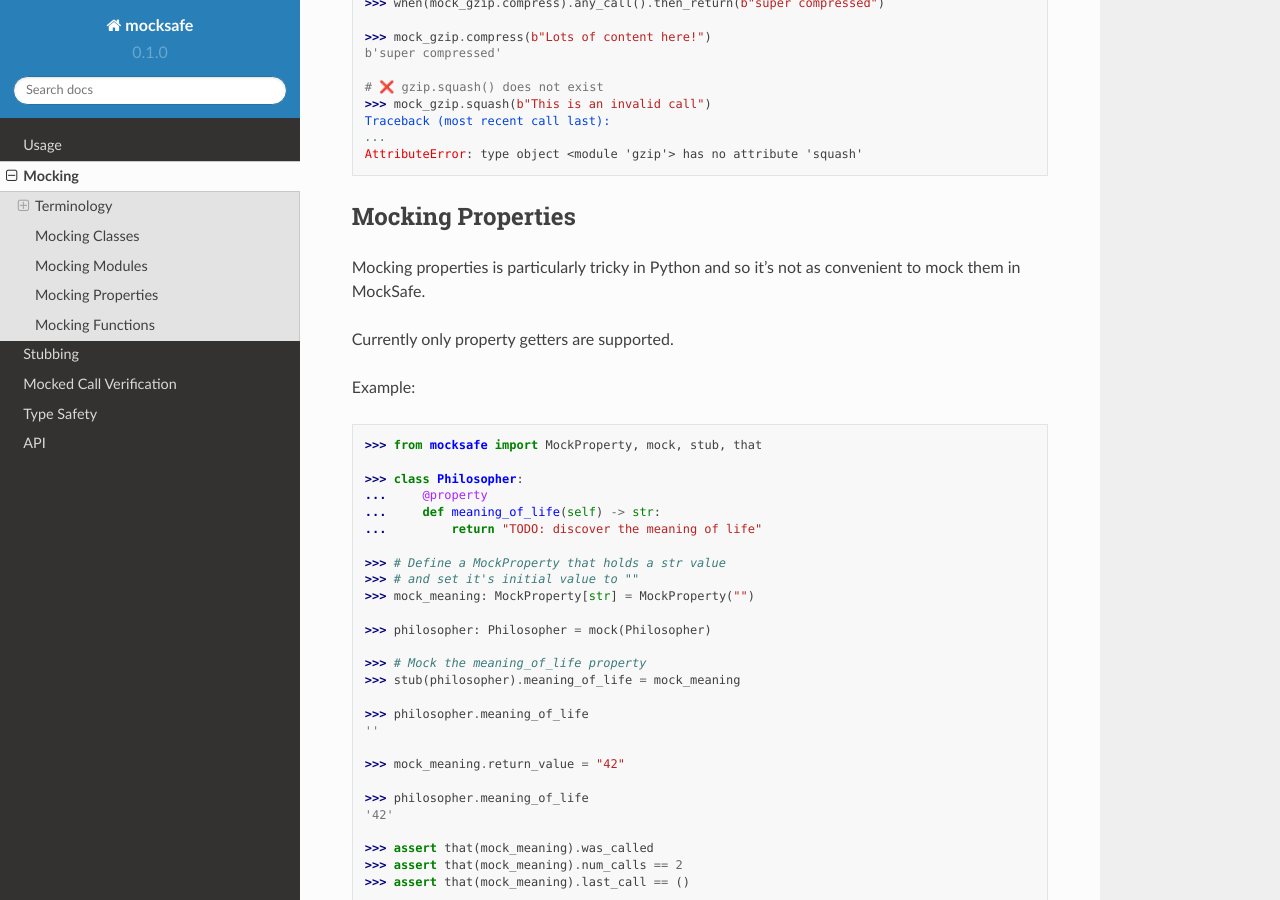
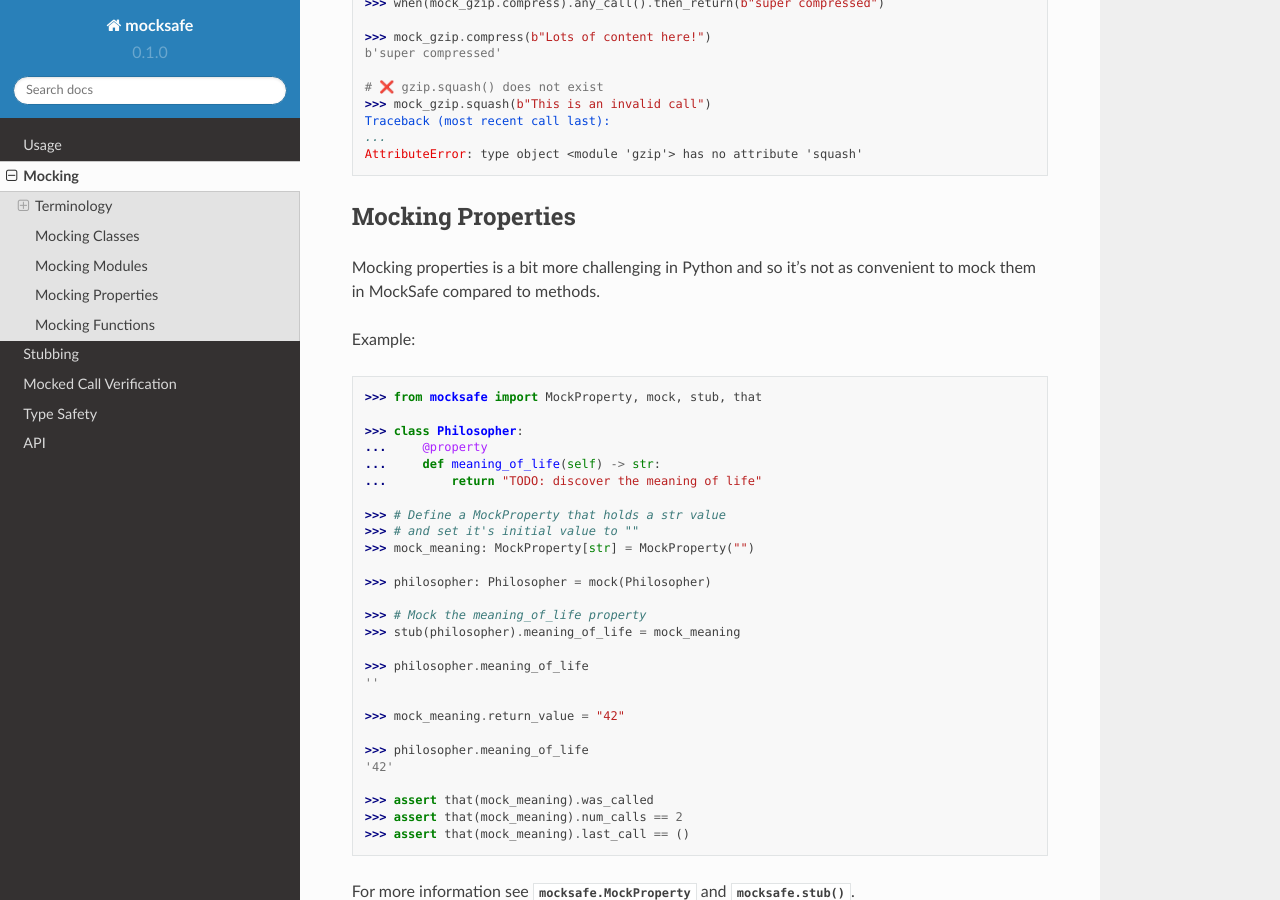
Before and after one commit to dmayo3/mocksafe, a Sphinx documentation site: the page built from docs/mocking.rst, in a window 1280 px wide and 900 px high, scrolled down 1856 px. Built offline with Sphinx 7.4.7 and the Read the Docs theme 2.0.0, drawn with Linux system fonts in a browser that asks for light colours.

Commit message:
Amended mocking properties docs
It should be a bit more capable with the latest changes in this PR.

```diff
--- a/docs/mocking.rst
+++ b/docs/mocking.rst
@@ -108,9 +108,7 @@
 Mocking Properties
 ------------------
 
-Mocking properties is particularly tricky in Python and so it's not as convenient to mock them in MockSafe.
-
-Currently only property getters are supported.
+Mocking properties is a bit more challenging in Python and so it's not as convenient to mock them in MockSafe compared to methods.
 
 Example:
 
```
